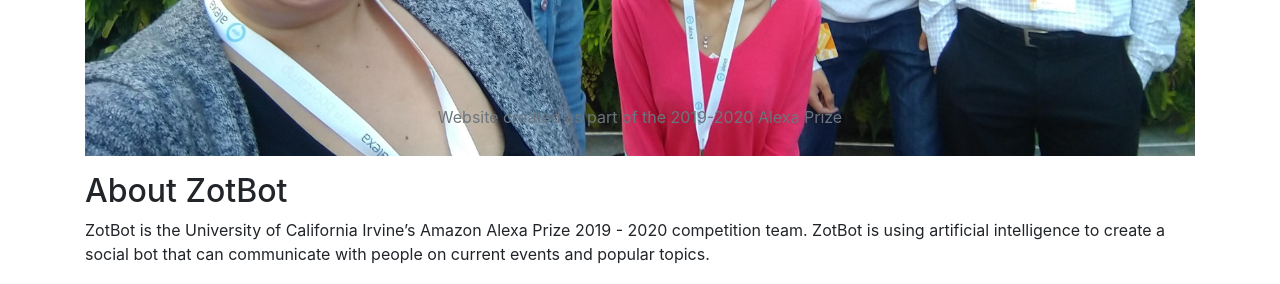
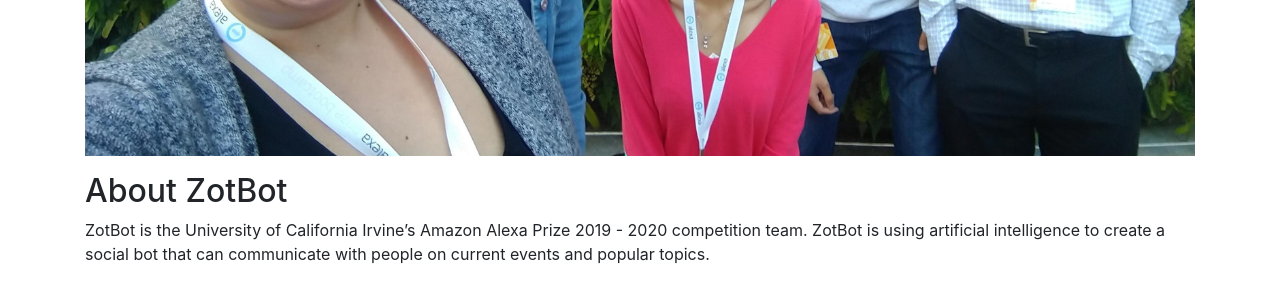
Before and after one commit to uci-zotbot/zotbot, a Jekyll site: the page built from docs/index.md, in a window 1280 px wide. Shown: the part 751-1035 px from the top of the page. Built offline with Jekyll 4.4.1, drawn with Linux system fonts in a browser that asks for light colours; our own code applies the rules of GitHub Pages for plain Markdown files.

Commit message:
Update default.html

```diff
--- a/docs/_layouts/default.html
+++ b/docs/_layouts/default.html
@@ -89,11 +89,6 @@
 
     </div><!-- /.container -->
 
-    <footer class="footer">
-      <div class="container">
-        <p class="text-muted"> Website created as part of the 2019-2020 Alexa Prize</p>
-      </div>
-    </footer>
 
 </body>
 </html>
```
